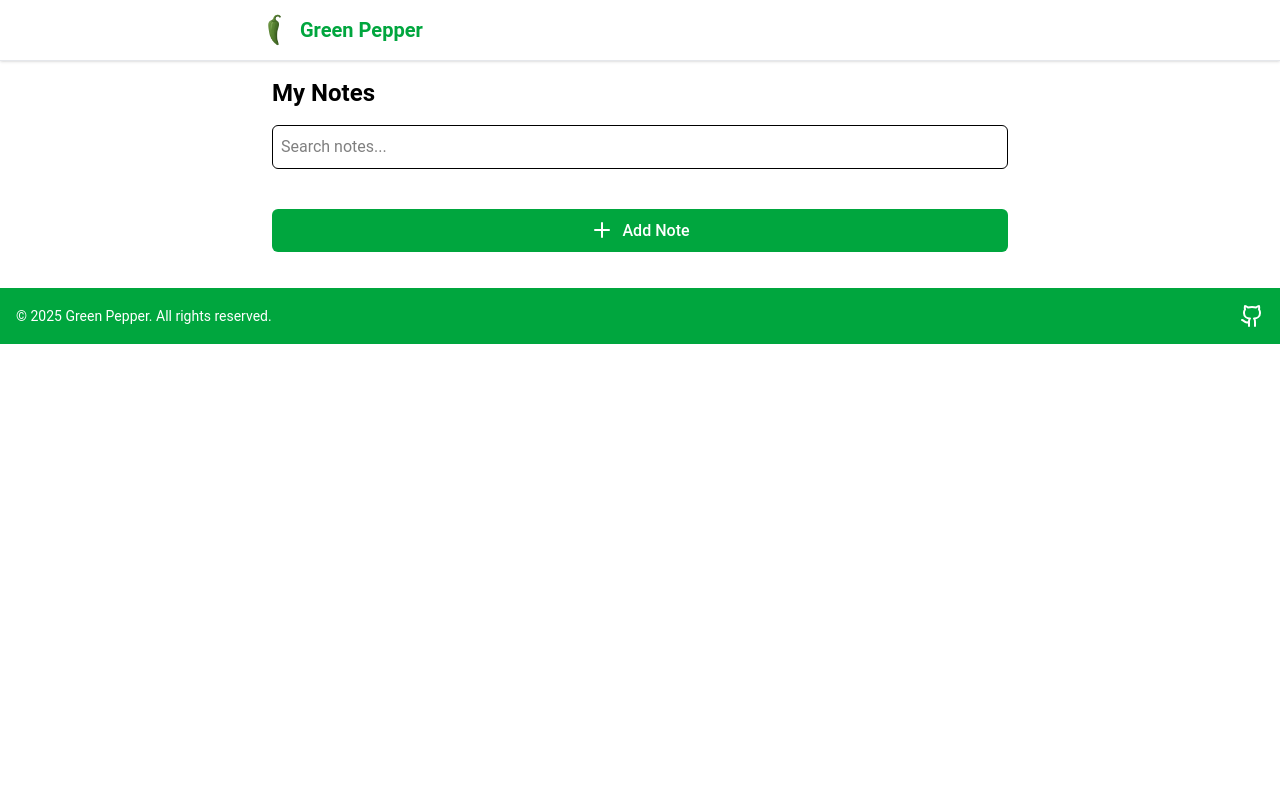
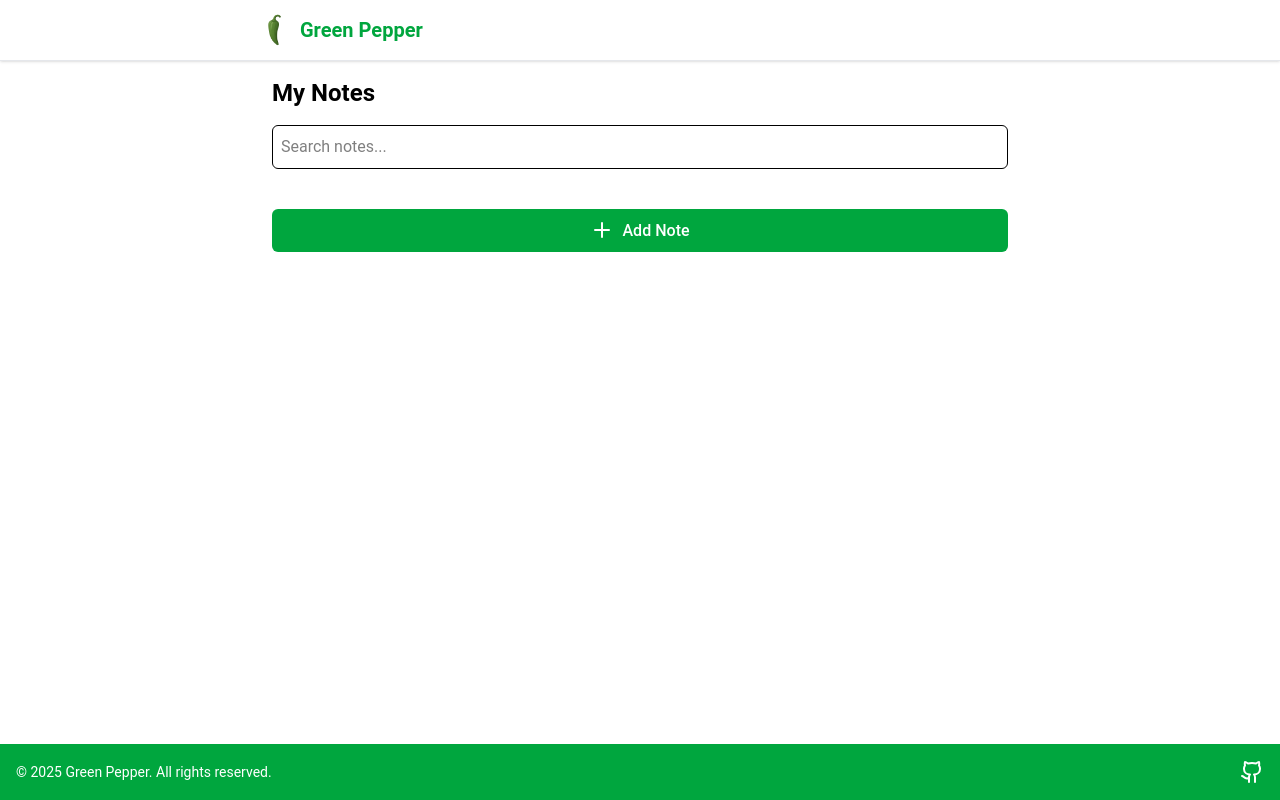
Before and after one commit to jordiroca94/green-pepper, a Vue app: page / in a window 1280 px wide. Built offline with nearby package versions, Linux system fonts and the light colour scheme.

Commit message:
feat: height fixed

```diff
--- a/src/App.vue
+++ b/src/App.vue
@@ -5,9 +5,11 @@
 </script>
 
 <template>
-  <div class="min-h-screen">
+  <div class="min-h-screen flex flex-col">
     <AppNavbar />
-    <RouterView />
+    <div class="flex-1">
+      <RouterView />
+    </div>
     <AppFooter />
   </div>
 </template>
--- /dev/null
+++ b/src/style.css
@@ -0,0 +1,7 @@
+html,
+body,
+#app {
+  height: 100%;
+  margin: 0;
+  padding: 0;
+}
```
